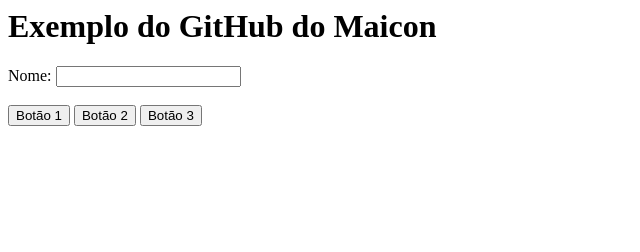
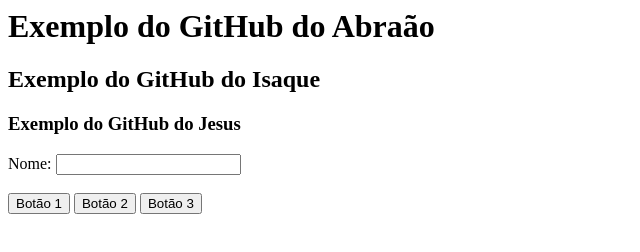
Before and after one commit to maiconn/git-exemplo, a plain HTML site: page meu codigo/index.html in a window 1280 px wide. Shown: the whole page, without its empty margins (0-640 px from the left). Drawn offline with Linux system fonts and the light colour scheme.

Commit message:
alterações do meu amigo

```diff
--- a/meu codigo/index.html
+++ b/meu codigo/index.html
@@ -8,7 +8,9 @@
     </style>
 </head>
 <body>
-    <h1>Exemplo do GitHub do Maicon</h1>
+    <h1>Exemplo do GitHub do Abraão</h1>
+    <h2>Exemplo do GitHub do Isaque</h1>
+    <h3>Exemplo do GitHub do Jesus</h1>
 
     <!-- Exemplo de etiqueta (label) -->
     <label for="nome">Nome:</label>
```
